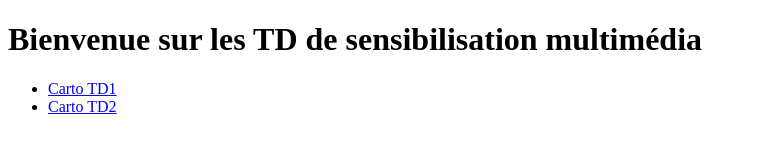
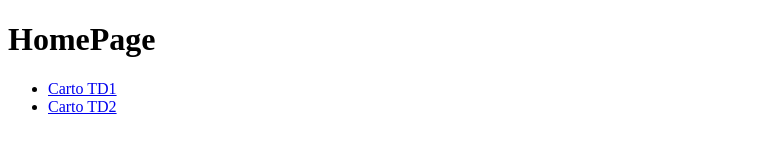
Before and after one commit to BEIRDINH0S/sensibilisation-multimedia, a plain HTML site: page index.html in a window 1280 px wide. Shown: the whole page, without its empty margins (0-757 px from the left). Drawn offline with Linux system fonts and the light colour scheme.

Commit message:
page d'accueil

```diff
--- a/index.html
+++ b/index.html
@@ -2,10 +2,10 @@
 <html lang="fr">
 <head>
   <meta charset="UTF-8">
-  <title>Accueil - TD sensibilisation multimédia</title>
+  <title>Accueil</title>
 </head>
 <body>
-  <h1>Bienvenue sur les TD de sensibilisation multimédia</h1>
+  <h1>HomePage</h1>
   <ul>
     <li><a href="CartoTD1/">Carto TD1</a></li>
     <li><a href="CartoTD2/">Carto TD2</a></li>
```
